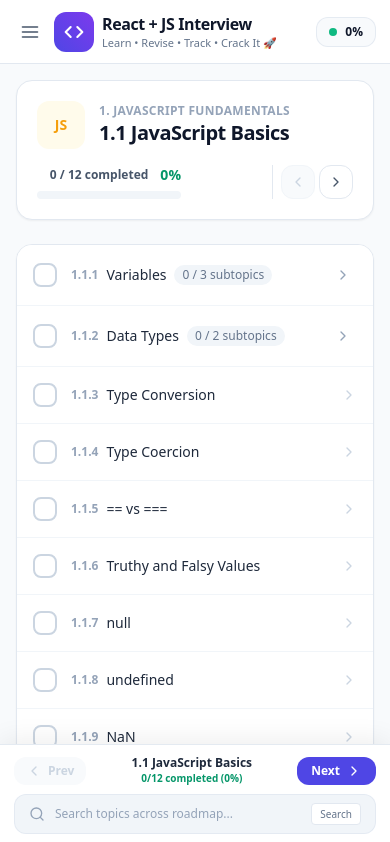
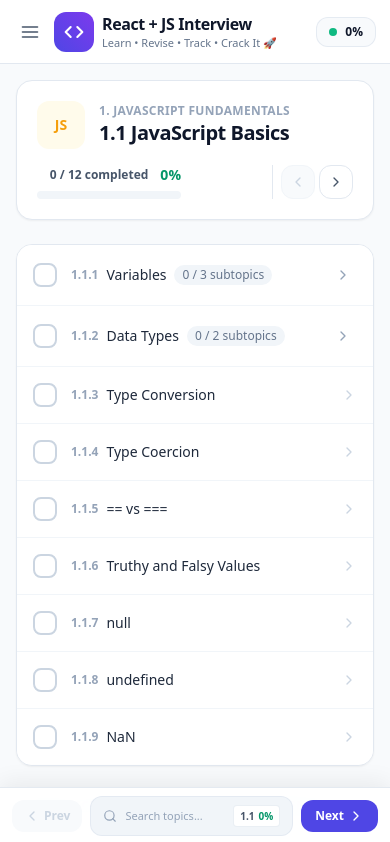
Before and after one commit to Ashish-onGit/React-JS-Interview-Roadmap, a React (Vite) app: page /roadmap/javascript-fundamentals/javascript-basics in a window 390 px wide. Shown: the top 842 px of the page. Built offline with nearby package versions, Linux system fonts and the light colour scheme.

Commit message:
Consolidate mobile bottom navigation into a sleek single-row layout

```diff
--- a/src/components/MobileBottomNav.jsx
+++ b/src/components/MobileBottomNav.jsx
@@ -58,9 +58,9 @@ export default function MobileBottomNav({ onOpenSearch }) {
   return (
     <nav
       aria-label="Mobile Topic Navigation"
-      className="fixed bottom-0 left-0 right-0 z-40 md:hidden bg-white/95 backdrop-blur-md border-t border-slate-200/90 shadow-[0_-4px_25px_rgba(0,0,0,0.07)] px-3.5 py-2.5 space-y-2"
+      className="fixed bottom-0 left-0 right-0 z-40 md:hidden bg-white/95 backdrop-blur-md border-t border-slate-200/90 shadow-[0_-4px_25px_rgba(0,0,0,0.07)] px-3 py-2"
     >
-      {/* Row 1: Topic Switcher Bar (Prev | Active Topic Info | Next) */}
+      {/* Single Row: Prev Button | Wide Search Bar with Current Topic | Next Button */}
       <div className="flex items-center justify-between gap-2">
         {/* Previous Topic Button */}
         <button
@@ -68,7 +68,7 @@ export default function MobileBottomNav({ onOpenSearch }) {
           disabled={!prevSection}
           onClick={() => goToSection(prevSection)}
           aria-label={prevSection ? `Previous topic: ${prevSection.sectionTitle}` : "No previous topic"}
-          className={`flex items-center gap-1.5 px-3 py-1.5 rounded-xl text-xs font-semibold transition-all ${
+          className={`flex items-center gap-1 px-3 py-2 rounded-xl text-xs font-semibold transition-all flex-shrink-0 ${
             prevSection
               ? "text-slate-700 hover:text-slate-900 bg-slate-100 hover:bg-slate-200 active:scale-95 cursor-pointer"
               : "text-slate-300 bg-slate-50 cursor-not-allowed"
@@ -78,23 +78,31 @@ export default function MobileBottomNav({ onOpenSearch }) {
           <span>Prev</span>
         </button>
 
-        {/* Current Active Topic Title & Progress */}
-        {currentSectionInfo ? (
-          <div className="min-w-0 flex-1 text-center px-1">
-            <div className="text-xs font-bold text-slate-800 truncate">
-              {currentSectionInfo.sectionNumber} {currentSectionInfo.sectionTitle}
-            </div>
-            {sectionStats && (
-              <div className="text-[10px] font-semibold text-emerald-600 truncate">
-                {sectionStats.completed}/{sectionStats.total} completed ({sectionStats.percentage}%)
-              </div>
-            )}
+        {/* Center: Wide Search Bar with Current Topic Indicator */}
+        <button
+          type="button"
+          onClick={onOpenSearch}
+          aria-label="Search topics across roadmap"
+          className="flex-1 min-w-0 flex items-center justify-between px-3 py-2 text-xs bg-slate-100 hover:bg-slate-200/80 rounded-xl border border-slate-200/80 transition-all active:scale-[0.99] group cursor-pointer"
+        >
+          <div className="flex items-center gap-2 min-w-0">
+            <FiSearch className="w-3.5 h-3.5 text-slate-400 group-hover:text-indigo-600 transition-colors flex-shrink-0" />
+            <span className="text-slate-400 group-hover:text-slate-600 truncate font-normal text-[11px] sm:text-xs">
+              Search topics...
+            </span>
           </div>
-        ) : (
-          <div className="min-w-0 flex-1 text-center text-xs font-semibold text-slate-500">
-            Roadmap
-          </div>
-        )}
+
+          {currentSectionInfo && (
+            <span className="inline-flex items-center gap-1 text-[10px] font-semibold text-slate-600 bg-white border border-slate-200/70 px-1.5 py-0.5 rounded shadow-2xs flex-shrink-0 ml-1.5 truncate max-w-[110px]">
+              <span className="truncate">{currentSectionInfo.sectionNumber}</span>
+              {sectionStats && (
+                <span className="text-emerald-600 font-bold">
+                  {sectionStats.percentage}%
+                </span>
+              )}
+            </span>
+          )}
+        </button>
 
         {/* Next Topic Button */}
         <button
@@ -102,7 +110,7 @@ export default function MobileBottomNav({ onOpenSearch }) {
           disabled={!nextSection}
           onClick={() => goToSection(nextSection)}
           aria-label={nextSection ? `Next topic: ${nextSection.sectionTitle}` : "No next topic"}
-          className={`flex items-center gap-1.5 px-3.5 py-1.5 rounded-xl text-xs font-semibold shadow-xs transition-all ${
+          className={`flex items-center gap-1 px-3.5 py-2 rounded-xl text-xs font-semibold shadow-xs transition-all flex-shrink-0 ${
             nextSection
               ? "text-white bg-indigo-600 hover:bg-indigo-700 active:scale-95 shadow-indigo-200 cursor-pointer"
               : "text-slate-300 bg-slate-100 cursor-not-allowed"
@@ -112,24 +120,6 @@ export default function MobileBottomNav({ onOpenSearch }) {
           <FiChevronRight className="w-4 h-4" />
         </button>
       </div>
-
-      {/* Row 2: Wide, Sleek Search Bar */}
-      <button
-        type="button"
-        onClick={onOpenSearch}
-        aria-label="Search topics across roadmap"
-        className="w-full flex items-center justify-between px-3.5 py-2 text-xs text-slate-500 bg-slate-100 hover:bg-slate-200/80 rounded-xl border border-slate-200/80 transition-all active:scale-[0.99] group cursor-pointer"
-      >
-        <div className="flex items-center gap-2.5 min-w-0">
-          <FiSearch className="w-4 h-4 text-slate-400 group-hover:text-indigo-600 transition-colors flex-shrink-0" />
-          <span className="text-slate-400 group-hover:text-slate-600 truncate font-normal">
-            Search topics across roadmap...
-          </span>
-        </div>
-        <span className="text-[10px] font-medium text-slate-500 bg-white border border-slate-200 px-2 py-0.5 rounded shadow-2xs flex-shrink-0">
-          Search
-        </span>
-      </button>
     </nav>
   );
 }
--- a/src/layouts/MainLayout.jsx
+++ b/src/layouts/MainLayout.jsx
@@ -84,7 +84,7 @@ export default function MainLayout() {
 
         {/* Main Content Area */}
         <main
-          className={`flex-1 min-w-0 p-4 sm:p-6 lg:p-8 pb-28 md:pb-8 transition-all duration-200 ${
+          className={`flex-1 min-w-0 p-4 sm:p-6 lg:p-8 pb-20 md:pb-8 transition-all duration-200 ${
             isDesktopSidebarOpen ? "max-w-5xl" : "max-w-6xl mx-auto"
           }`}
         >
```
